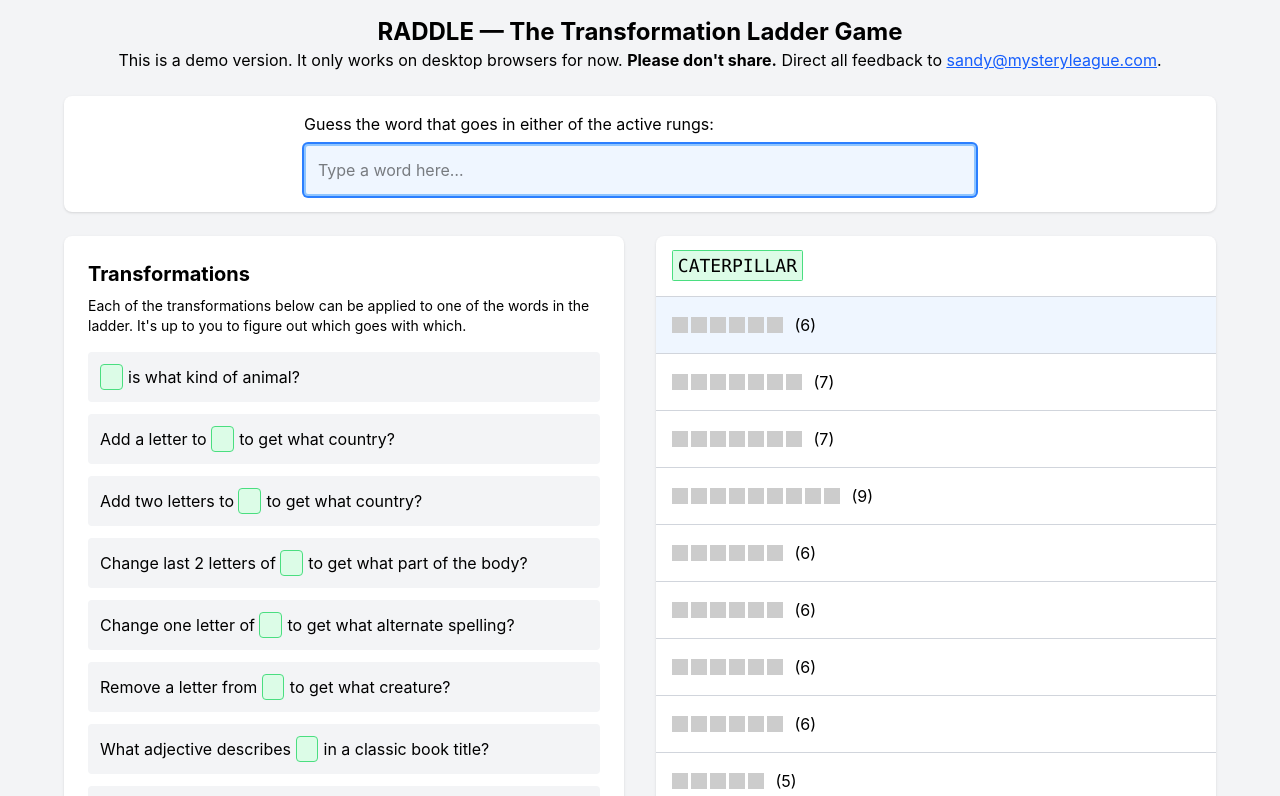
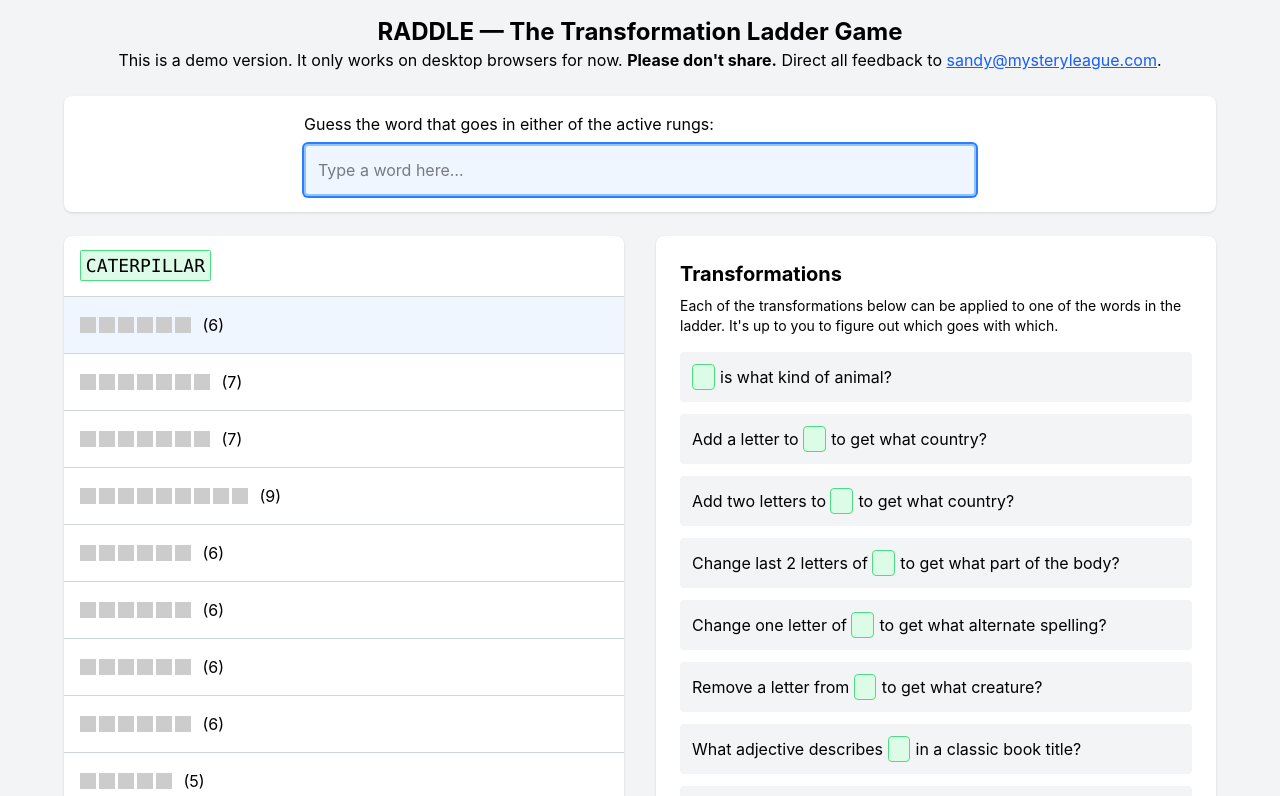
Before and after one commit to santheo/raddle, a SvelteKit app: page / in a window 1280 px wide. Shown: the top 796 px of the page. Built offline with nearby package versions, Linux system fonts and the light colour scheme.

Commit message:
Swap ladder back to left side

```diff
--- a/src/routes/+page.svelte
+++ b/src/routes/+page.svelte
@@ -162,7 +162,7 @@ function handleInput(event) {
     <div class="grid grid-cols-1 md:grid-cols-2 gap-8">
 
       <!-- Clues -->
-      <div class="bg-white rounded-lg shadow p-6">
+      <div class="md:order-2 bg-white rounded-lg shadow p-6">
         <h2 class="text-xl font-bold mb-2">Transformations</h2>
         <p class="mb-4 text-sm">Each of the transformations below can be applied to one of the words in the ladder. It's up to you to figure out which goes with which.</p>
         <div class="space-y-3">
```
